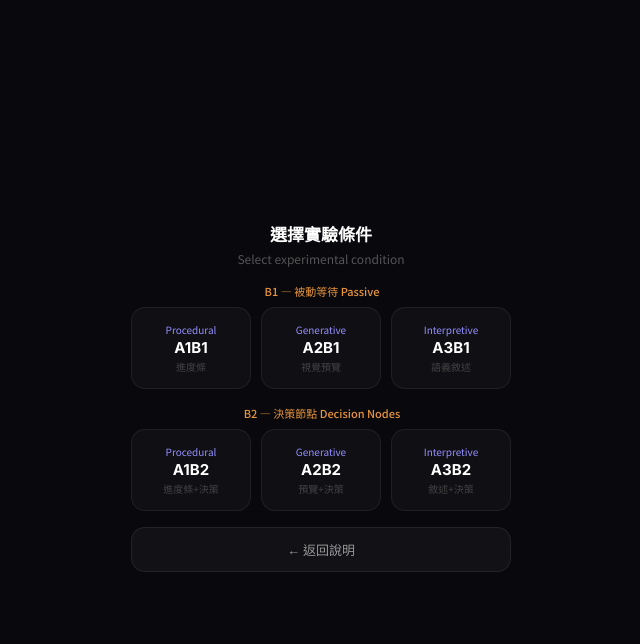
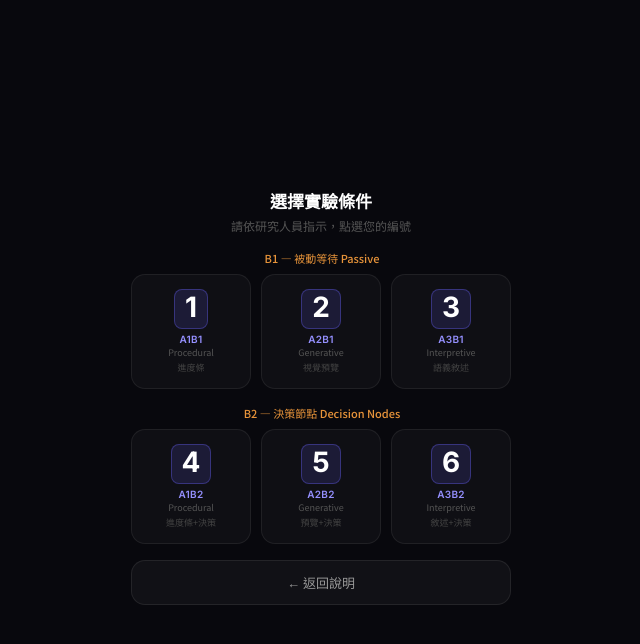
Before and after one commit to Ianwang-github/ai-waiting-experiment, a plain HTML site: page index.html in a window 1280 px wide. Both pictures are taken after a click on the button "開始選擇條件 →". Shown: the whole page, without its empty margins (319-959 px from the left). Drawn offline with Linux system fonts and the light colour scheme.

Commit message:
Add files via upload

```diff
--- a/index.html
+++ b/index.html
@@ -30,9 +30,11 @@ body{font-family:'Noto Sans TC','Inter',sans-serif;background:#08080d;color:#e0e
 .cg{display:grid;grid-template-columns:1fr 1fr 1fr;gap:10px;margin-bottom:16px}
 .cb{background:rgba(255,255,255,.03);border:1.5px solid rgba(255,255,255,.07);border-radius:14px;padding:14px 6px;text-align:center;cursor:pointer;transition:all .15s}
 .cb:active{border-color:#6C63FF;background:rgba(108,99,255,.08)}
-.cb .cd{font-size:15px;font-weight:700;color:#fff;font-family:'Inter',monospace;margin-bottom:2px}
-.cb .cf{font-size:10px;color:#9590FF;margin-bottom:1px}
-.cb .cl{font-size:10px;color:#444}
+.cb .cd{font-size:10px;font-weight:600;color:#9590FF;font-family:'Inter',monospace;margin-bottom:1px;letter-spacing:.3px}
+.cb .cf{font-size:9px;color:#555;margin-bottom:2px}
+.cb .cl{font-size:9px;color:#444}
+.cb .cn{font-size:28px;font-weight:700;color:#fff;font-family:'Inter',sans-serif;line-height:1;margin-bottom:4px}
+.cb .cnb{display:inline-block;background:rgba(108,99,255,.15);border:1.5px solid rgba(108,99,255,.35);border-radius:8px;padding:3px 10px;margin-bottom:4px}
 .tn{font-size:11px;color:#6C63FF;font-weight:600;letter-spacing:.5px;margin-bottom:8px}
 .tc{font-size:16px;color:#fff;font-weight:500;margin-bottom:4px}
 .tsc{font-size:13px;color:#666;margin-bottom:16px}
@@ -117,18 +119,18 @@ body{font-family:'Noto Sans TC','Inter',sans-serif;background:#08080d;color:#e0e
 
 <div class="scr" id="pick"><div class="vc"><div class="card" style="text-align:center">
   <p class="pT">選擇實驗條件</p>
-  <p class="pS">Select experimental condition</p>
+  <p class="pS">請依研究人員指示，點選您的編號</p>
   <p class="rh">B1 — 被動等待 Passive</p>
   <div class="cg">
-    <div class="cb" onclick="go('1','1')"><p class="cf">Procedural</p><p class="cd">A1B1</p><p class="cl">進度條</p></div>
-    <div class="cb" onclick="go('2','1')"><p class="cf">Generative</p><p class="cd">A2B1</p><p class="cl">視覺預覽</p></div>
-    <div class="cb" onclick="go('3','1')"><p class="cf">Interpretive</p><p class="cd">A3B1</p><p class="cl">語義敘述</p></div>
+    <div class="cb" onclick="go('1','1')"><div class="cnb"><p class="cn">1</p></div><p class="cd">A1B1</p><p class="cf">Procedural</p><p class="cl">進度條</p></div>
+    <div class="cb" onclick="go('2','1')"><div class="cnb"><p class="cn">2</p></div><p class="cd">A2B1</p><p class="cf">Generative</p><p class="cl">視覺預覽</p></div>
+    <div class="cb" onclick="go('3','1')"><div class="cnb"><p class="cn">3</p></div><p class="cd">A3B1</p><p class="cf">Interpretive</p><p class="cl">語義敘述</p></div>
   </div>
   <p class="rh">B2 — 決策節點 Decision Nodes</p>
   <div class="cg">
-    <div class="cb" onclick="go('1','2')"><p class="cf">Procedural</p><p class="cd">A1B2</p><p class="cl">進度條+決策</p></div>
-    <div class="cb" onclick="go('2','2')"><p class="cf">Generative</p><p class="cd">A2B2</p><p class="cl">預覽+決策</p></div>
-    <div class="cb" onclick="go('3','2')"><p class="cf">Interpretive</p><p class="cd">A3B2</p><p class="cl">敘述+決策</p></div>
+    <div class="cb" onclick="go('1','2')"><div class="cnb"><p class="cn">4</p></div><p class="cd">A1B2</p><p class="cf">Procedural</p><p class="cl">進度條+決策</p></div>
+    <div class="cb" onclick="go('2','2')"><div class="cnb"><p class="cn">5</p></div><p class="cd">A2B2</p><p class="cf">Generative</p><p class="cl">預覽+決策</p></div>
+    <div class="cb" onclick="go('3','2')"><div class="cnb"><p class="cn">6</p></div><p class="cd">A3B2</p><p class="cf">Interpretive</p><p class="cl">敘述+決策</p></div>
   </div>
   <button class="btn btn-g" onclick="show('intro')" style="font-size:13px;padding:12px">← 返回說明</button>
 </div></div></div>
```
